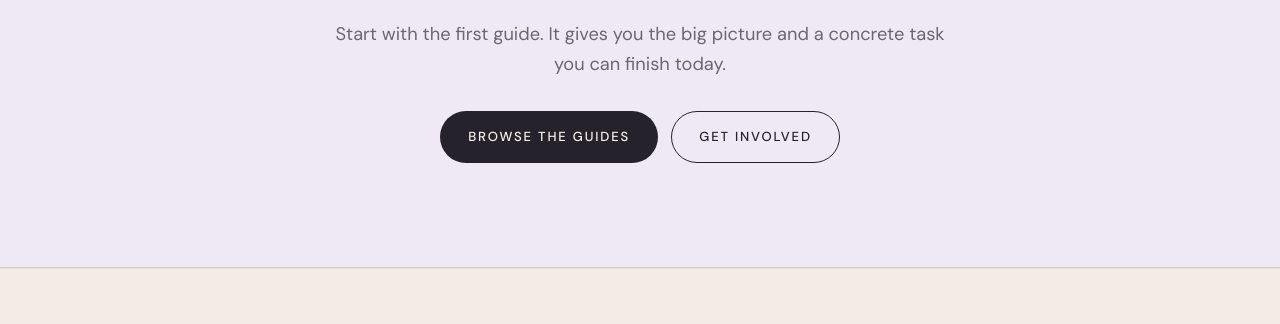
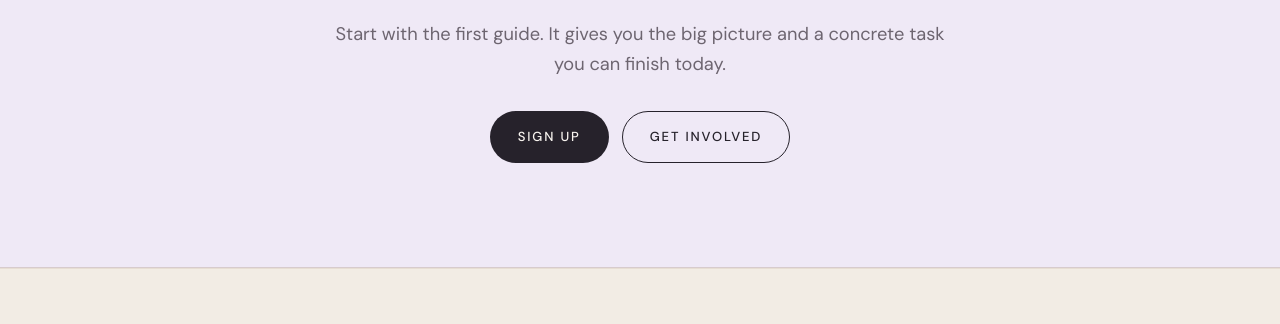
Before and after one commit to youthresearch/index, a plain HTML site: page start-here.html in a window 1280 px wide. Shown: the part 2729-3053 px from the top of the page. Drawn offline with Linux system fonts and the light colour scheme; a web font is replaced by a local one.

Commit message:
Change call-to-action button to 'Sign Up'

```diff
--- a/start-here.html
+++ b/start-here.html
@@ -719,7 +719,7 @@ img, svg, video { display: block; max-width: 100%; }
         <h2>Ready to begin?</h2>
         <p>Start with the first guide. It gives you the big picture and a concrete task you can finish today.</p>
         <div class="cta-actions">
-          <a class="btn btn--white" href="#guides">Browse the guides</a>
+          <a class="btn btn--white" href="signup.html">Sign Up</a>
           <a class="btn btn--ghost" href="index.html#mission">Get Involved</a>
         </div>
       </div>
```
